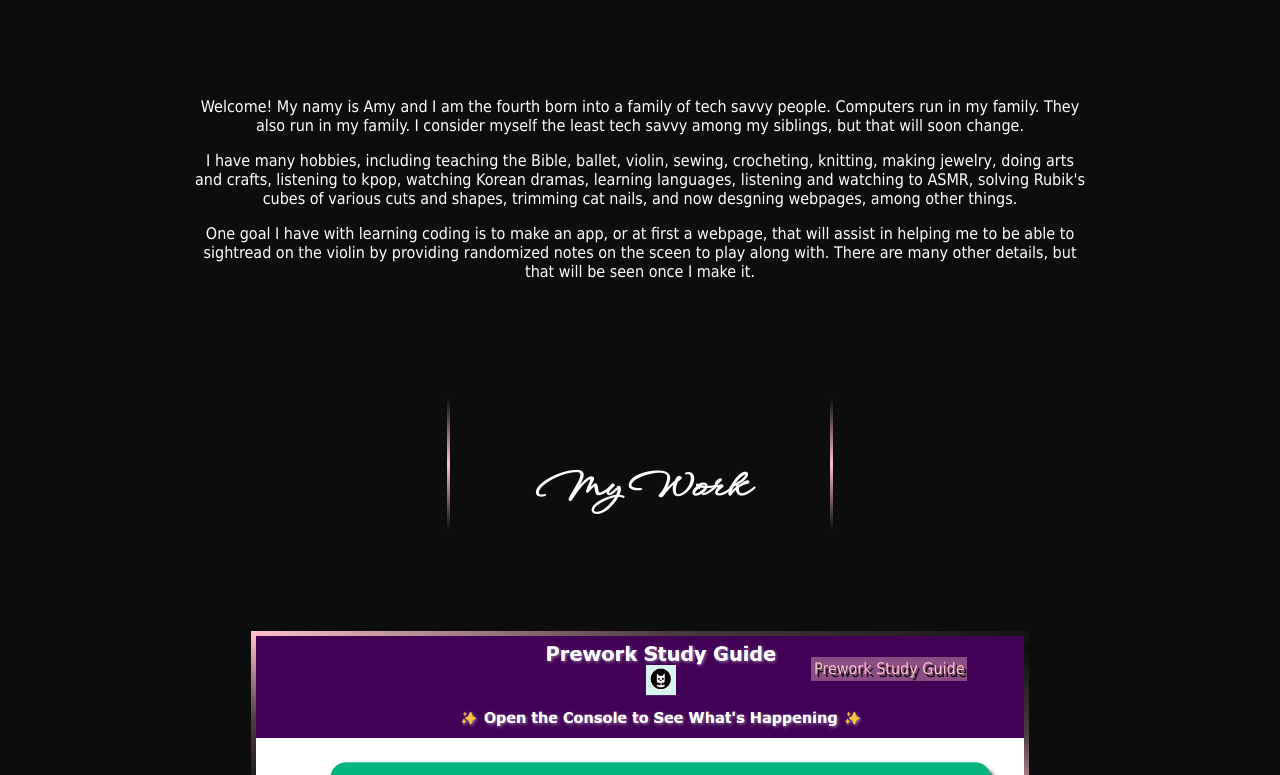
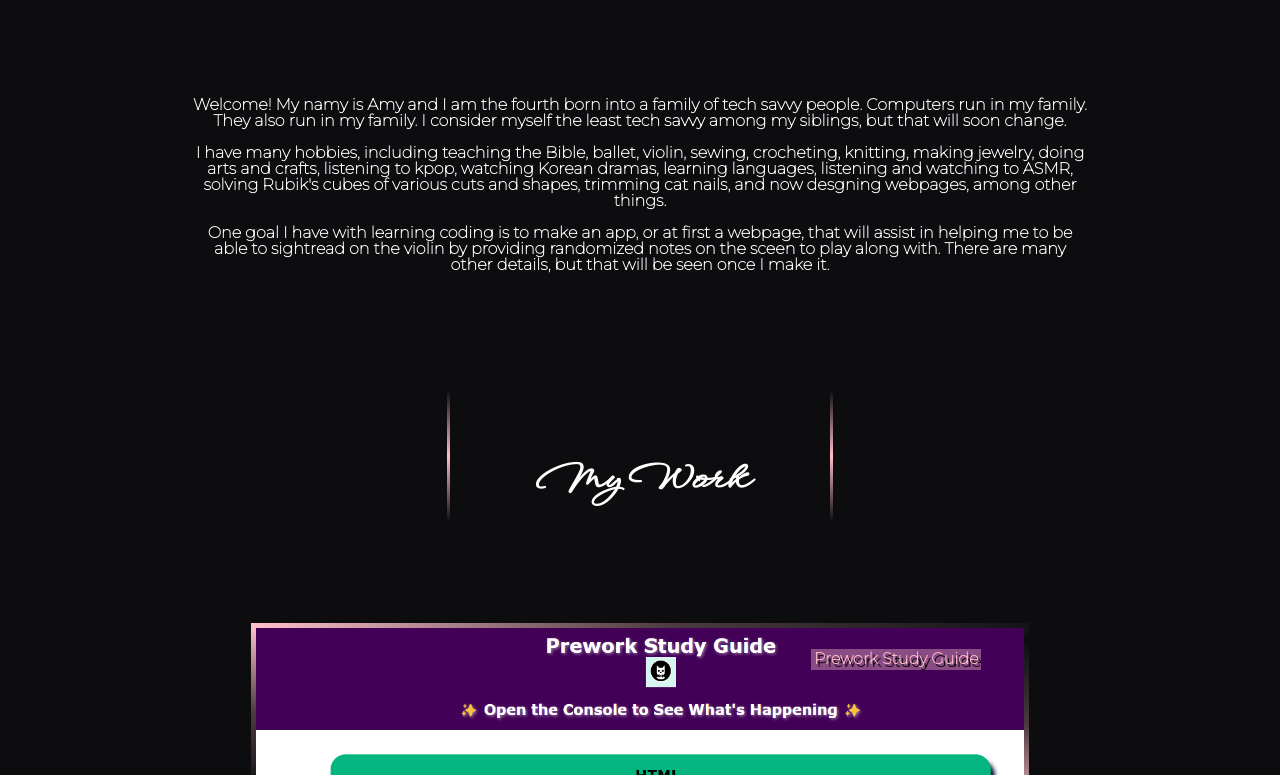
Before and after one commit to GwiyomiAmy/portfolio, a plain HTML site: page index.html in a window 1280 px wide. Shown: the part 493-1268 px from the top of the page. Drawn offline with Linux system fonts and the light colour scheme; a web font is replaced by a local one.

Commit message:
font update

```diff
--- a/assets/style.css
+++ b/assets/style.css
@@ -8,10 +8,20 @@
 
 }
 
+@font-face {
+   font-family: 'montserratthin';
+   src: url('montserrat-variablefont_wght-webfont.woff2') format('woff2'),
+        url('montserrat-variablefont_wght-webfont.woff') format('woff');
+   font-weight: normal;
+   font-style: normal;
+
+}
+
 * {
    margin-top: 0;
    position: relative;
-   font-family: Tahoma, Geneva, Verdana, sans-serif;
+   font-family: "montserratthin",Verdana, sans-serif;
+   font-weight: bold;
    background-color: #0d0d10;
    color: white;
 }
```
Also changed, not shown: assets/montserrat-variablefont_wght-webfont.woff (added), assets/montserrat-variablefont_wght-webfont.woff2 (added).
